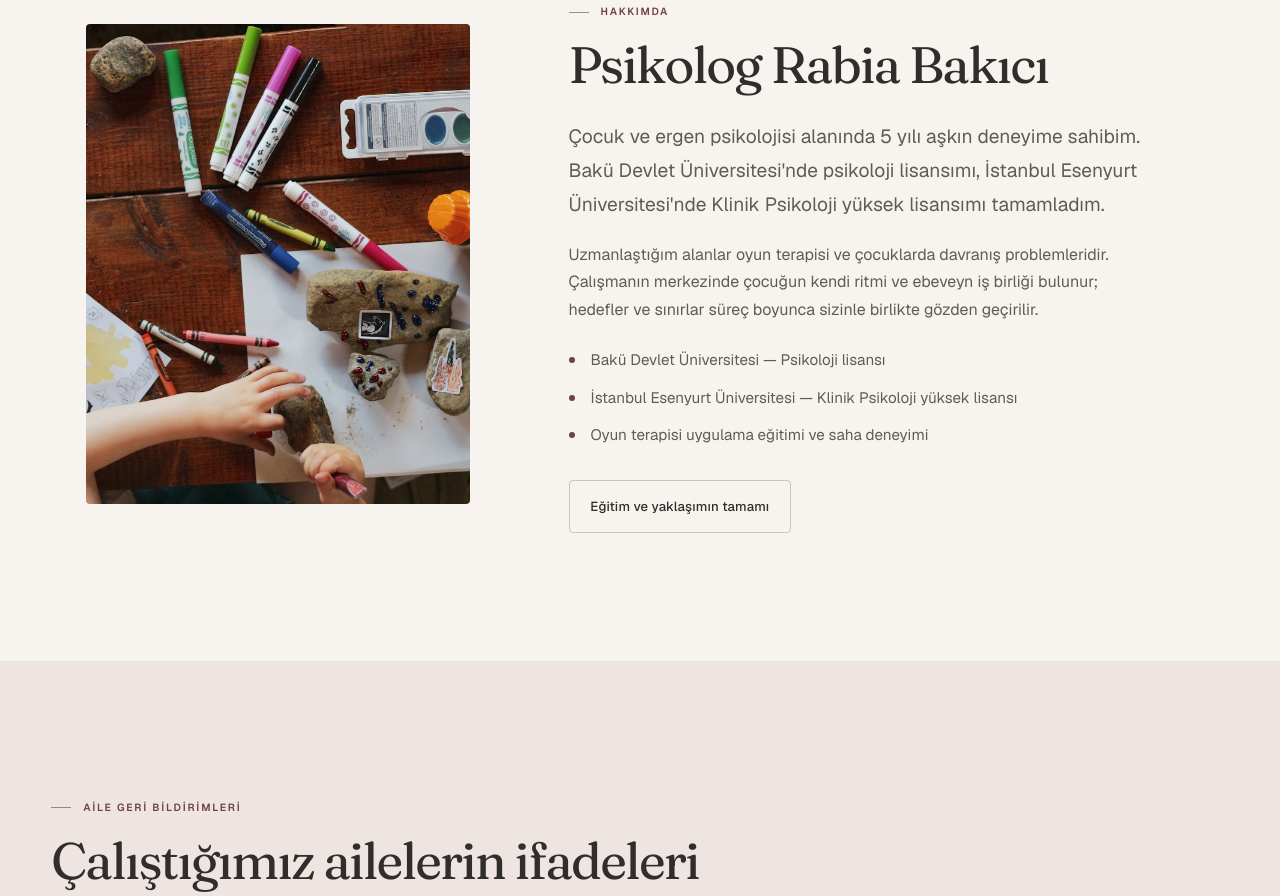
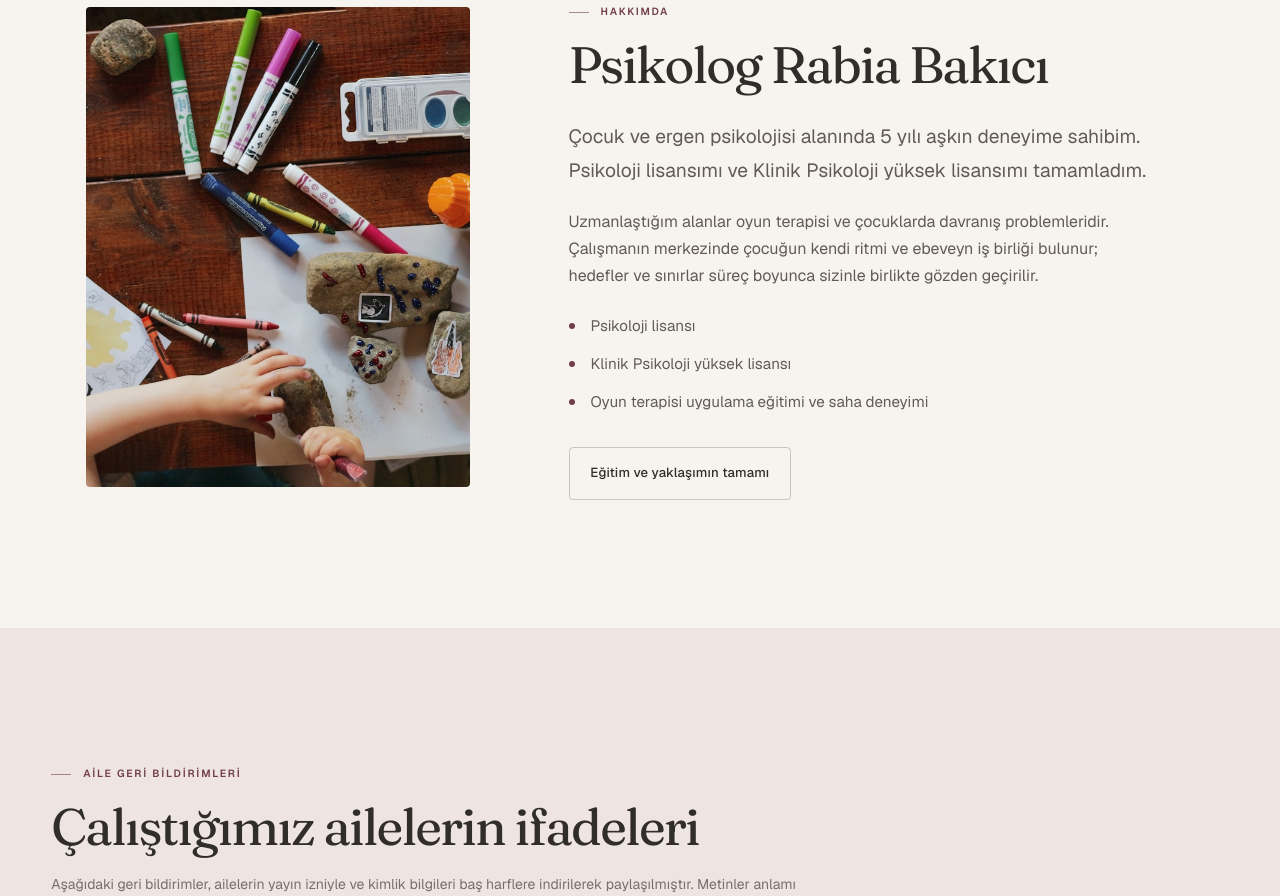
Before and after one commit to egehelvaci/psikolograbiabakici, a Next.js app: page / in a window 1280 px wide. Shown: the part 4140-5036 px from the top of the page. Built offline with nearby package versions, Linux system fonts and the light colour scheme; no server answers.

Commit message:
Remove university names from website content and SEO

```diff
--- a/src/app/hakkimda/page.tsx
+++ b/src/app/hakkimda/page.tsx
@@ -28,12 +28,12 @@ const BREADCRUMBS = [
 
 const EDUCATION = [
   {
-    title: "Bakü Devlet Üniversitesi — Psikoloji Lisansı",
+    title: "Psikoloji Lisansı",
     description:
       "Psikolojinin temel alanları, gelişim psikolojisi ve araştırma yöntemleri üzerine lisans eğitimi.",
   },
   {
-    title: "İstanbul Esenyurt Üniversitesi — Klinik Psikoloji Yüksek Lisansı",
+    title: "Klinik Psikoloji Yüksek Lisansı",
     description:
       "Klinik değerlendirme, psikoterapi kuramları ve süpervizyon eşliğinde uygulama içeren yüksek lisans programı.",
   },
--- a/src/app/page.tsx
+++ b/src/app/page.tsx
@@ -248,9 +248,7 @@ export default function Home() {
             <Reveal delay={120}>
               <p className="lead mb-5">
                 Çocuk ve ergen psikolojisi alanında 5 yılı aşkın deneyime sahibim.
-                Bakü Devlet Üniversitesi&apos;nde psikoloji lisansımı, İstanbul
-                Esenyurt Üniversitesi&apos;nde Klinik Psikoloji yüksek lisansımı
-                tamamladım.
+                Psikoloji lisansımı ve Klinik Psikoloji yüksek lisansımı tamamladım.
               </p>
               <p className="mb-6 max-w-xl">
                 Uzmanlaştığım alanlar oyun terapisi ve çocuklarda davranış
@@ -261,11 +259,11 @@ export default function Home() {
               <ul className="flex flex-col gap-3 max-w-xl mb-8">
                 <li className="flex items-start gap-4 text-[0.95rem]">
                   <span className="w-1.5 h-1.5 rounded-full bg-primary shrink-0 mt-2.5" aria-hidden="true" />
-                  Bakü Devlet Üniversitesi — Psikoloji lisansı
+                  Psikoloji lisansı
                 </li>
                 <li className="flex items-start gap-4 text-[0.95rem]">
                   <span className="w-1.5 h-1.5 rounded-full bg-primary shrink-0 mt-2.5" aria-hidden="true" />
-                  İstanbul Esenyurt Üniversitesi — Klinik Psikoloji yüksek lisansı
+                  Klinik Psikoloji yüksek lisansı
                 </li>
                 <li className="flex items-start gap-4 text-[0.95rem]">
                   <span className="w-1.5 h-1.5 rounded-full bg-primary shrink-0 mt-2.5" aria-hidden="true" />
--- a/src/content/services.ts
+++ b/src/content/services.ts
@@ -112,8 +112,8 @@ export const SERVICES: ServicePage[] = [
       "Adli süreçlerde kullanılmak üzere rapor düzenlenmez.",
     ],
     credentials: [
-      "Bakü Devlet Üniversitesi — Psikoloji lisansı",
-      "İstanbul Esenyurt Üniversitesi — Klinik Psikoloji yüksek lisansı",
+      "Psikoloji lisansı",
+      "Klinik Psikoloji yüksek lisansı",
       "Oyun terapisi ve çocuklarda davranış problemleri alanında 5 yılı aşkın uygulama deneyimi",
     ],
     faqs: [
@@ -257,8 +257,8 @@ export const SERVICES: ServicePage[] = [
       "Ergen istemediği hâlde sürece zorlanmaz.",
     ],
     credentials: [
-      "Bakü Devlet Üniversitesi — Psikoloji lisansı",
-      "İstanbul Esenyurt Üniversitesi — Klinik Psikoloji yüksek lisansı",
+      "Psikoloji lisansı",
+      "Klinik Psikoloji yüksek lisansı",
       "Çocuk ve ergen alanında 5 yılı aşkın uygulama deneyimi",
     ],
     faqs: [
@@ -393,7 +393,7 @@ export const SERVICES: ServicePage[] = [
       "Ebeveyn katılımı olmadan aynı düzeyde ilerleme beklenmez.",
     ],
     credentials: [
-      "İstanbul Esenyurt Üniversitesi — Klinik Psikoloji yüksek lisansı",
+      "Klinik Psikoloji yüksek lisansı",
       "Oyun terapisi alanında uygulama eğitimi ve 5 yılı aşkın saha deneyimi",
       "Çocuklarda davranış problemleri alanında yoğunlaşma",
     ],
@@ -534,7 +534,7 @@ export const SERVICES: ServicePage[] = [
       "Tek görüşmede kesin sonuç verilmez.",
     ],
     credentials: [
-      "İstanbul Esenyurt Üniversitesi — Klinik Psikoloji yüksek lisansı",
+      "Klinik Psikoloji yüksek lisansı",
       "Çocuk ve ergen değerlendirmesinde yapılandırılmış görüşme ve gözlem deneyimi",
       "Okul ve hekim iş birliği süreçlerinde 5 yılı aşkın uygulama",
     ],
@@ -671,7 +671,7 @@ export const SERVICES: ServicePage[] = [
       "Ebeveyn katılımı olmadan aynı düzeyde ilerleme beklenmez.",
     ],
     credentials: [
-      "İstanbul Esenyurt Üniversitesi — Klinik Psikoloji yüksek lisansı",
+      "Klinik Psikoloji yüksek lisansı",
       "Çocuk ve ergenlerde kaygı çalışmalarında 5 yılı aşkın deneyim",
       "Oyun terapisi uygulama eğitimi",
     ],
@@ -804,7 +804,7 @@ export const SERVICES: ServicePage[] = [
       "Okul için resmî davranış raporu düzenlenmez.",
     ],
     credentials: [
-      "İstanbul Esenyurt Üniversitesi — Klinik Psikoloji yüksek lisansı",
+      "Klinik Psikoloji yüksek lisansı",
       "Çocuklarda davranış problemleri alanında yoğunlaşma ve 5 yılı aşkın uygulama",
       "Oyun terapisi uygulama eğitimi",
     ],
@@ -937,7 +937,7 @@ export const SERVICES: ServicePage[] = [
       "Tıbbi teşhis konulmaz.",
     ],
     credentials: [
-      "İstanbul Esenyurt Üniversitesi — Klinik Psikoloji yüksek lisansı",
+      "Klinik Psikoloji yüksek lisansı",
       "Ebeveyn danışmanlığı ve aile görüşmelerinde 5 yılı aşkın deneyim",
       "Çocuk ve ergen alanında uygulama yoğunlaşması",
     ],
@@ -1067,7 +1067,7 @@ export const SERVICES: ServicePage[] = [
       "Belirli bir seans sayısında sonuç garantisi verilmez.",
     ],
     credentials: [
-      "İstanbul Esenyurt Üniversitesi — Klinik Psikoloji yüksek lisansı",
+      "Klinik Psikoloji yüksek lisansı",
       "Çocuklarda sosyal beceri ve akran ilişkileri çalışmalarında uygulama deneyimi",
       "Oyun terapisi uygulama eğitimi",
     ],
--- a/src/lib/seo.ts
+++ b/src/lib/seo.ts
@@ -177,10 +177,6 @@ export function personSchema() {
     url: `${SITE_URL}${AUTHOR.profileUrl}`,
     sameAs: [...SAME_AS],
     worksFor: { "@id": ORGANIZATION_ID },
-    alumniOf: [
-      { "@type": "EducationalOrganization", name: "Bakü Devlet Üniversitesi" },
-      { "@type": "EducationalOrganization", name: "İstanbul Esenyurt Üniversitesi" },
-    ],
     hasCredential: {
       "@type": "EducationalOccupationalCredential",
       credentialCategory: "Yüksek Lisans",
```
